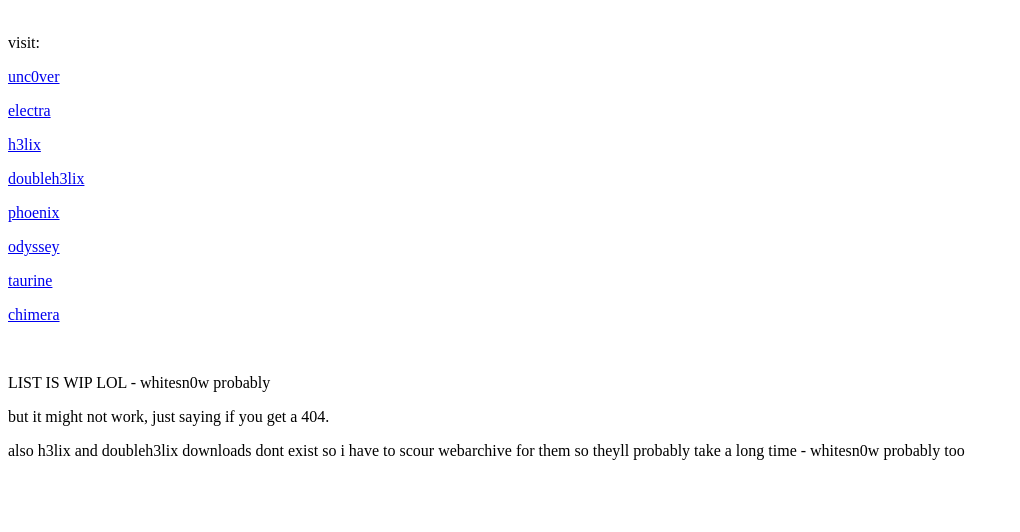
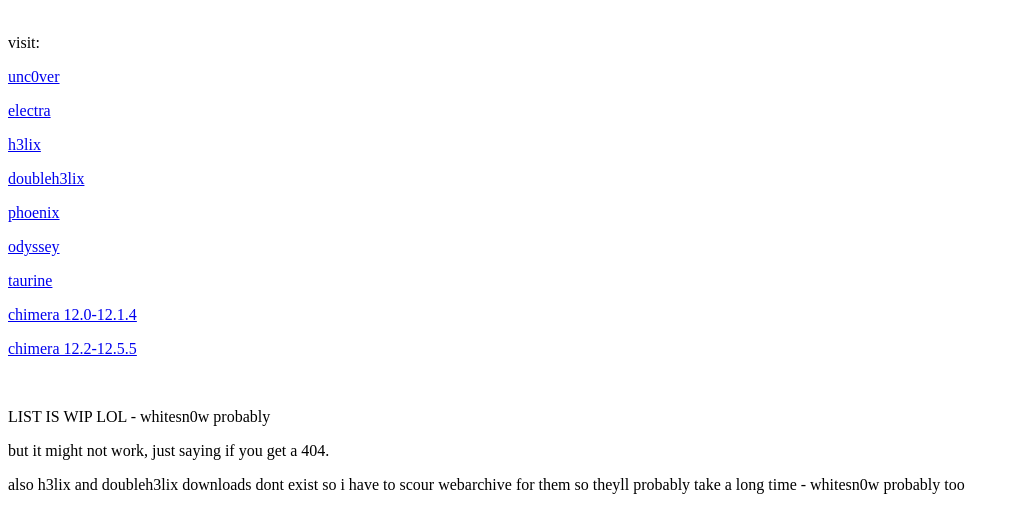
Before and after one commit to vixoarchive/axilo, a plain HTML site: page ipa/index.html in a window 1280 px wide. Shown: the part 66-598 px from the top of the page, without its empty margins (0-1020 px from the left). Drawn offline with Linux system fonts and the light colour scheme.

Commit message:
Update index.html

```diff
--- a/ipa/index.html
+++ b/ipa/index.html
@@ -8,7 +8,8 @@
 <p><a href="/ipa/phoenix/latest.ipa/">phoenix</a></p>
 <p><a href="/ipa/odyssey/latest.ipa/">odyssey</a></p>
 <p><a href="/ipa/taurine/latest.ipa/">taurine</a></p>
-<p><a href="/ipa/chimera/latest.ipa">chimera</a></p>
+<p><a href="/ipa/chimera/latest1.ipa">chimera 12.0-12.1.4</a></p>
+<p><a href="/ipa/chimera/latest2.ipa">chimera 12.2-12.5.5</a></p>
 <p>&nbsp;</p>
 <p>LIST IS WIP LOL - whitesn0w probably</p>
 <p>but it might not work, just saying if you get a 404.</p>
```
